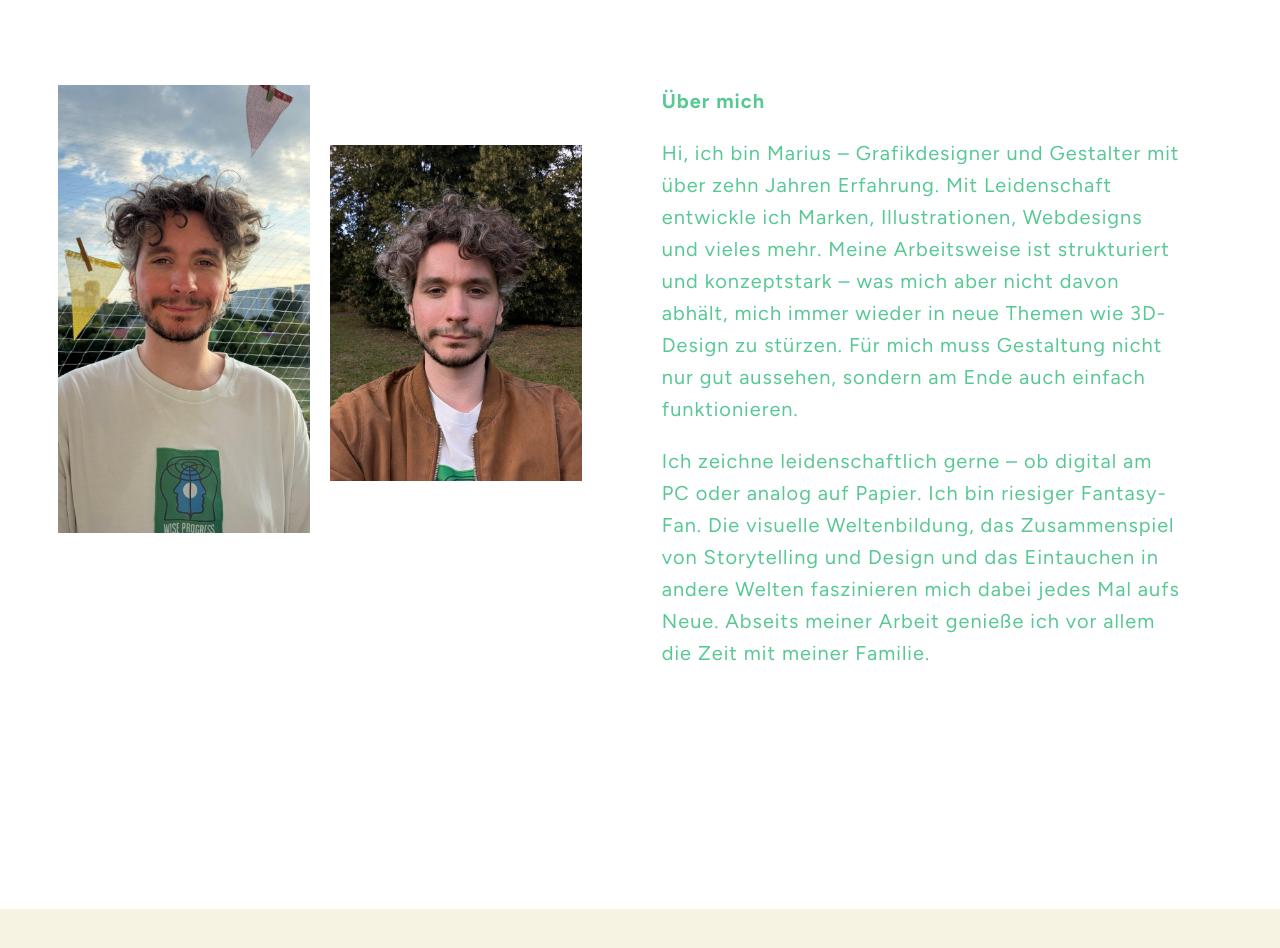
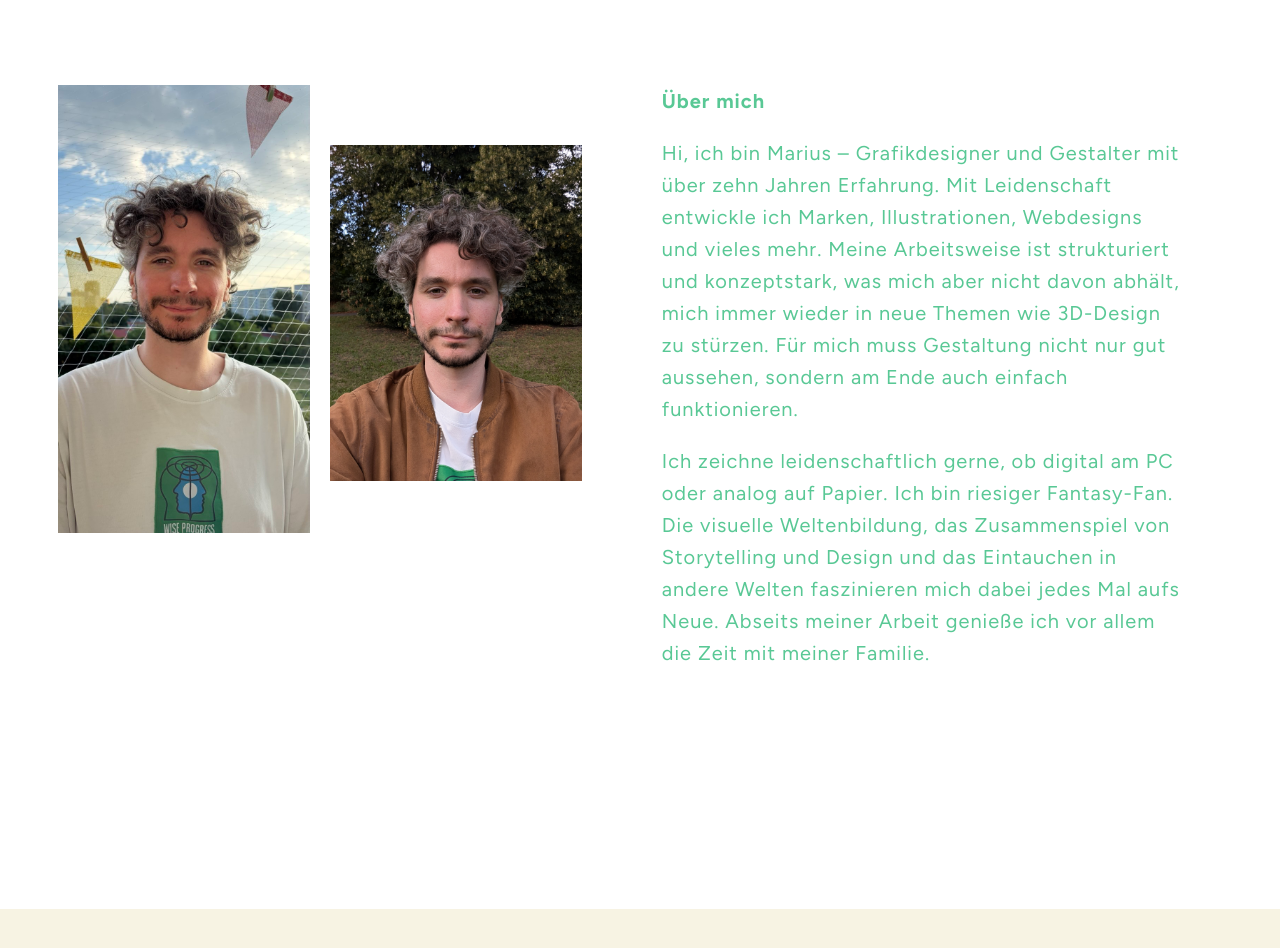
Before and after one commit to MacMasus/mariusklimke.de, a plain HTML site: page Website_Marius.html in a window 1280 px wide. Shown: the part 1620-2568 px from the top of the page. Drawn offline with Linux system fonts and the light colour scheme.

```diff
--- a/Website_Marius.html
+++ b/Website_Marius.html
@@ -407,12 +407,12 @@
                         <p>
                             Hi, ich bin Marius – Grafikdesigner und Gestalter mit über zehn Jahren Erfahrung.
                             Mit Leidenschaft entwickle ich Marken, Illustrationen, Webdesigns und vieles mehr.
-                            Meine Arbeitsweise ist strukturiert und konzeptstark – was mich aber nicht davon
+                            Meine Arbeitsweise ist strukturiert und konzeptstark, was mich aber nicht davon
                             abhält, mich immer wieder in neue Themen wie 3D-Design zu stürzen.
                             Für mich muss Gestaltung nicht nur gut aussehen, sondern am Ende auch einfach funktionieren.
                         </p>
                         <p>
-                            Ich zeichne leidenschaftlich gerne – ob digital am PC oder analog auf Papier. Ich bin riesiger
+                            Ich zeichne leidenschaftlich gerne, ob digital am PC oder analog auf Papier. Ich bin riesiger
                             Fantasy-Fan. Die visuelle Weltenbildung, das Zusammenspiel von
                             Storytelling und Design und das Eintauchen in andere Welten faszinieren
                             mich dabei jedes Mal aufs Neue. Abseits meiner Arbeit genieße ich vor allem die Zeit mit meiner
```
